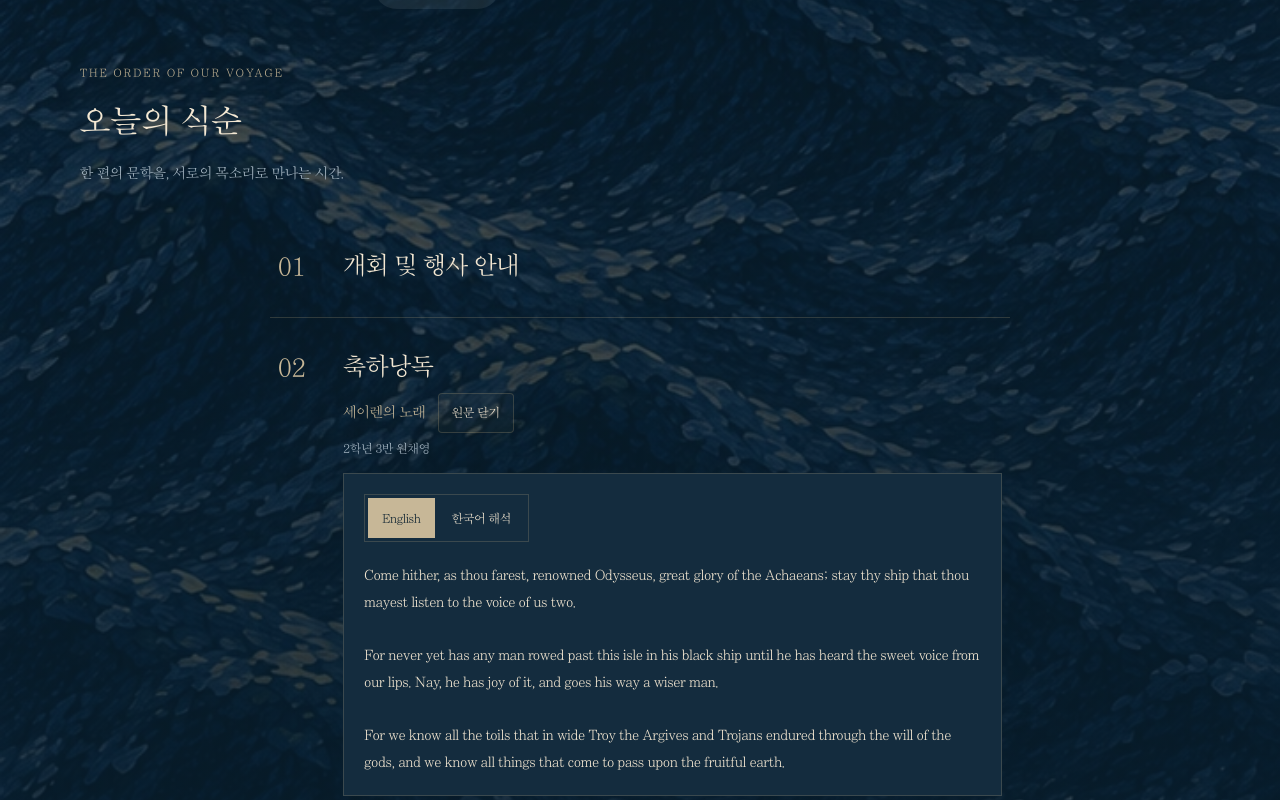
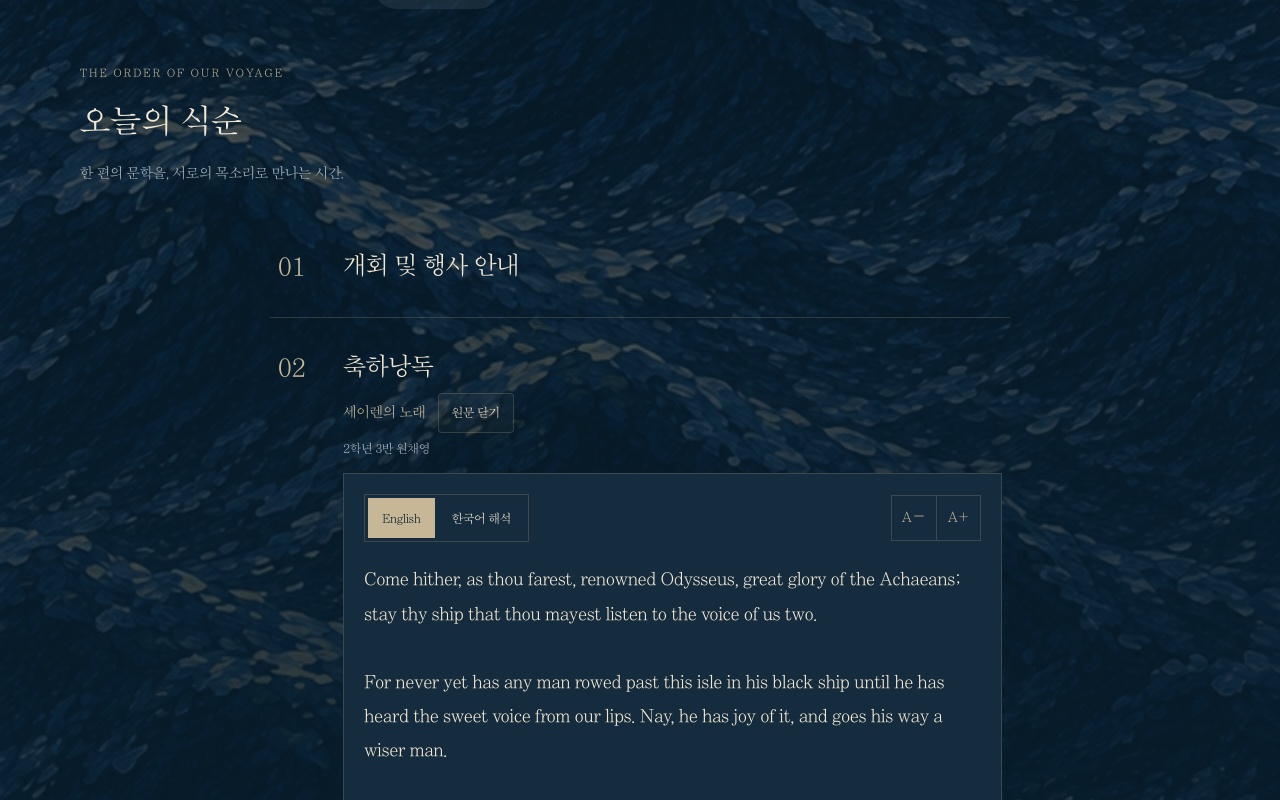
Before and after one commit to plusrin/2026-, a Next.js app: page /schedule in a window 1280 px wide. Both pictures are taken after a click on the button "원문 보기". Shown: the part 809-1609 px from the top of the page. Built offline with nearby package versions, Linux system fonts and the light colour scheme.

Commit message:
Add reader-style font size controls to congratulatory reading

```diff
--- a/src/app/globals.css
+++ b/src/app/globals.css
@@ -364,3 +364,5 @@ body { background: var(--deep); color: var(--ivory); }
 .schedule-item.before-part { border-bottom: 0; }
 .poster-thumbnail-name { overflow-wrap: anywhere; word-break: keep-all; }
 .poster-image-surface { max-width: none; }
+.song-toolbar { display: flex; align-items: center; justify-content: space-between; flex-wrap: wrap; gap: 12px; }
+.song-panel .siren-body { word-break: normal; overflow-wrap: anywhere; }
--- a/src/components/Schedule.tsx
+++ b/src/components/Schedule.tsx
@@ -3,10 +3,12 @@
 import { Fragment, useState } from 'react';
 import Link from 'next/link';
 import { schedule, siren } from '@/data/schedule';
+import { FontIcon } from './FontIcon';
 
 export function Schedule() {
   const [expanded, setExpanded] = useState(false);
   const [lang, setLang] = useState<'english' | 'korean'>('english');
+  const [size, setSize] = useState(18);
   return (
     <div className="schedule-list">
       {schedule.map((item, index) => (
@@ -27,12 +29,18 @@ export function Schedule() {
             {item.detail && <p>{item.detail}</p>}
             {item.song && expanded && (
               <div className="song-panel" id="siren-text">
+                <div className="song-toolbar">
                 <div className="segmented" aria-label="세이렌의 노래 언어">
                   {(['english', 'korean'] as const).map(language => (
                     <button key={language} aria-pressed={lang === language} onClick={() => setLang(language)}>{language === 'english' ? 'English' : '한국어 해석'}</button>
                   ))}
                 </div>
-                <p className="preserve" lang={lang === 'english' ? 'en' : 'ko'}>{siren[lang]}</p>
+                <div className="font-controls" role="group" aria-label="축하낭독 글자 크기">
+                  <button aria-label="축하낭독 글자 작게" disabled={size <= 16} onClick={() => setSize(value => Math.max(16, value - 2))}>A<FontIcon kind="minus" /></button>
+                  <button aria-label="축하낭독 글자 크게" disabled={size >= 26} onClick={() => setSize(value => Math.min(26, value + 2))}>A+</button>
+                </div>
+                </div>
+                <p className="preserve siren-body" style={{ fontSize: size }} lang={lang === 'english' ? 'en' : 'ko'}>{siren[lang]}</p>
               </div>
             )}
             {index === 3 && <Link href="/readings" className="schedule-action reading-action">낭독 원고 보기</Link>}
```
Also changed, not shown: 1 other file (tests, documents, lock files or other folders).
